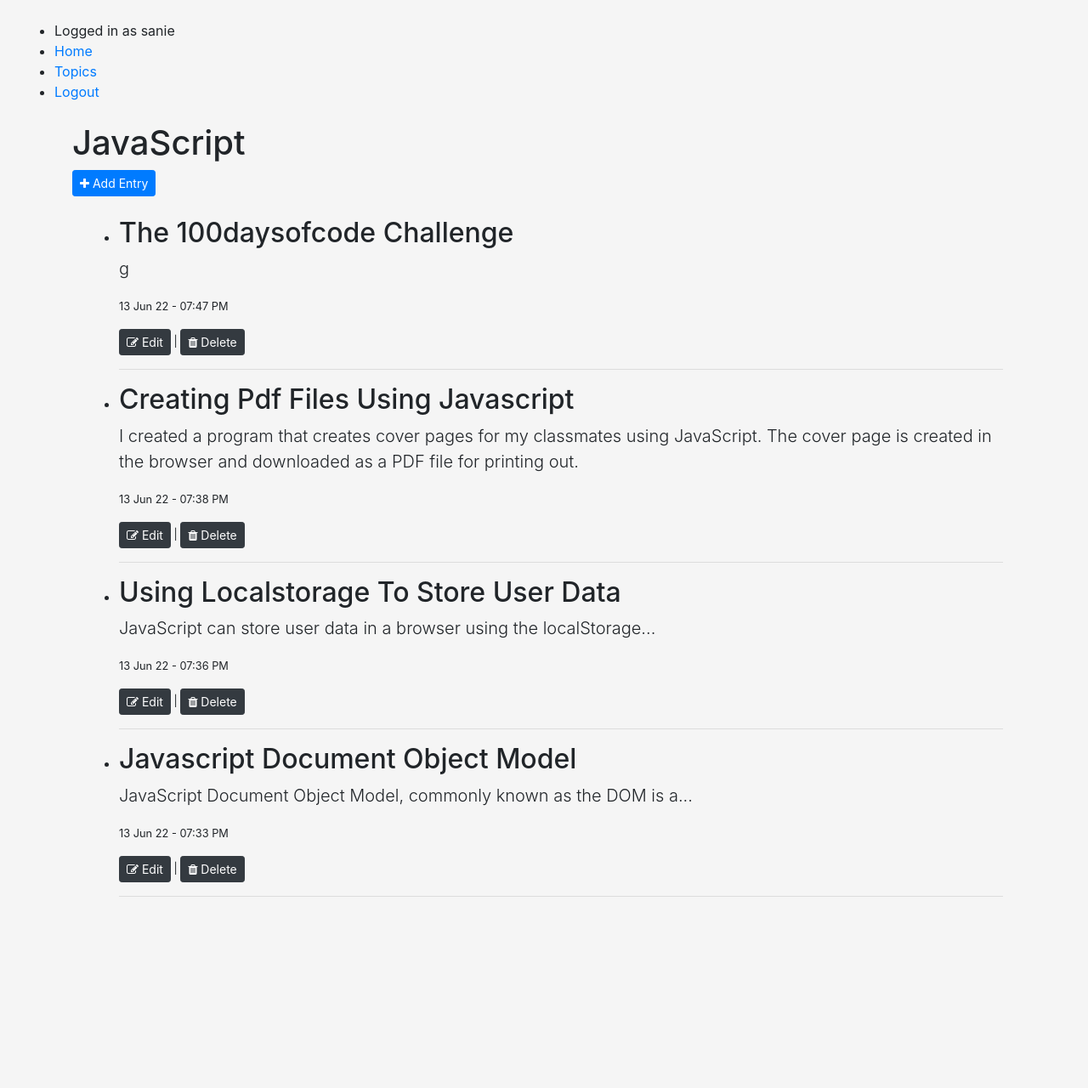
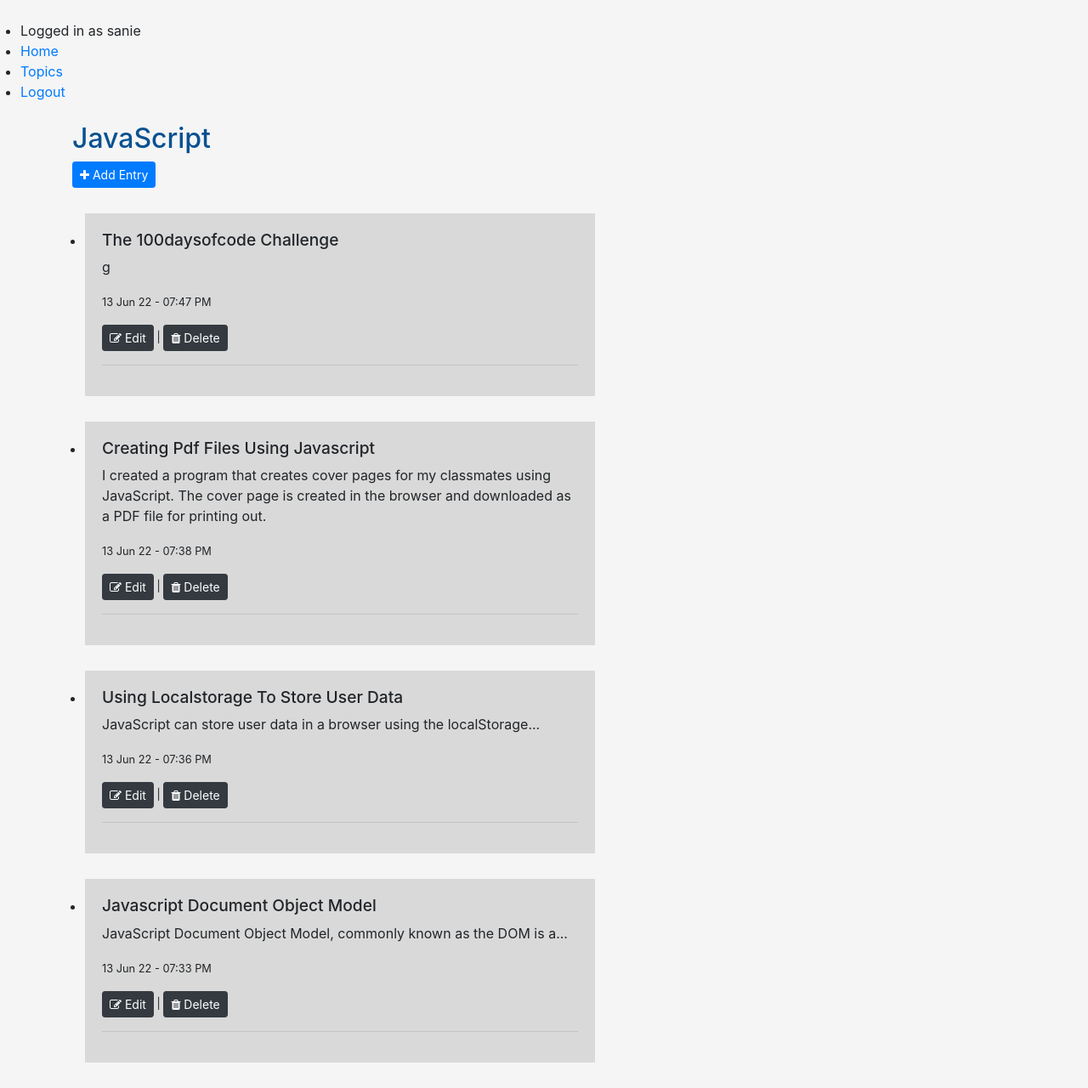
Before and after one commit to StevenSanie/learning_log, a Django app: page /topics/4/ in a window 1280 px wide. Shown: the whole page at 85% size. Before the commit the page ends 1055 px from the top, so only its background shows below. Run offline with Django 4.2, Linux system fonts and the light colour scheme; a user stored in the database is signed in; data comes from the database, SQL or seed files in the repository; both versions use the stored data as it was after the commit; some libraries are stand-ins or nearby versions.

Commit message:
added a few styles

```diff
--- a/learning_logs/static/css/main.css
+++ b/learning_logs/static/css/main.css
@@ -2,31 +2,22 @@ body{
 	background: whitesmoke;
 }
 
-.recent-entries{
-	max-width: 800px;
-	background: transparent;
-	padding: 5px;
-
+h1 {
+    font-size: xx-large;
+    color: #085191;
 }
 
-.home-entry {
-    margin: 20px;
-    background: #f3f3f3;
-    border-radius: 10px;
-    padding: 5px;
-    /* color: #fff; */
-    box-shadow: 0px 12px 20px -18px #000;
+h2{
+    font-size: larger;
 }
 
-.home-entry h3 {
-    font-size: larger;
-    font-family: sans-serif;
-    font-weight: bolder;
-    margin-bottom: 20px;
-    text-transform: capitalize;
+.entry {
+    background: #d9d9d9;
+    padding: 20px;
+    margin: 30px 0px;
+    max-width: 600px;
 }
 
-.home-entry p {
-    color: #202020;
-    font-size: smaller;
+ul {
+    padding: 0;
 }
--- a/learning_logs/templates/learning_logs/topic-detail.html
+++ b/learning_logs/templates/learning_logs/topic-detail.html
@@ -9,9 +9,9 @@
 	<div class="container my-4">
 		<ul>
 			{% for entries in topic.entry_set.all %}
-				<li>
+				<li class="entry">
 					<h2>{{entries.entry_title|title}}</h2>
-					<p class="lead">{{entries.entry_text}}</p>
+					<p>{{entries.entry_text}}</p>
 					<p><small>{{entries.date_added|date:'d M y - h:i A'}}</small></p>
 
 					<p><small><a class="btn btn-sm btn-dark" href="{% url 'edit-entry' entries.id %}"><span class="fa fa-edit"></span> Edit</a> | <a class="btn btn-sm btn-dark" href="{% url 'delete-entry' entries.id %}"><span class="fa fa-trash"></span> Delete</a></small></p>
```
Also changed, not shown: db.sqlite3.
